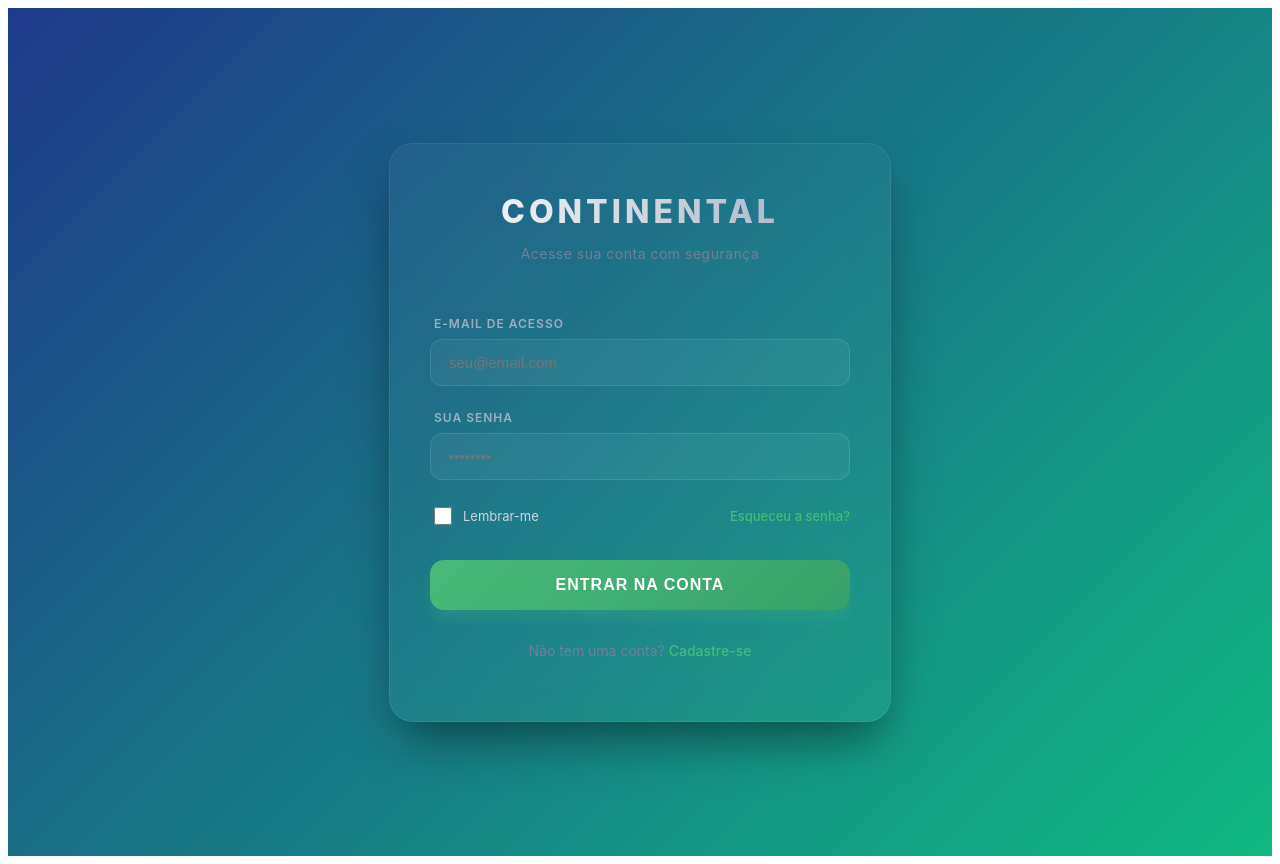
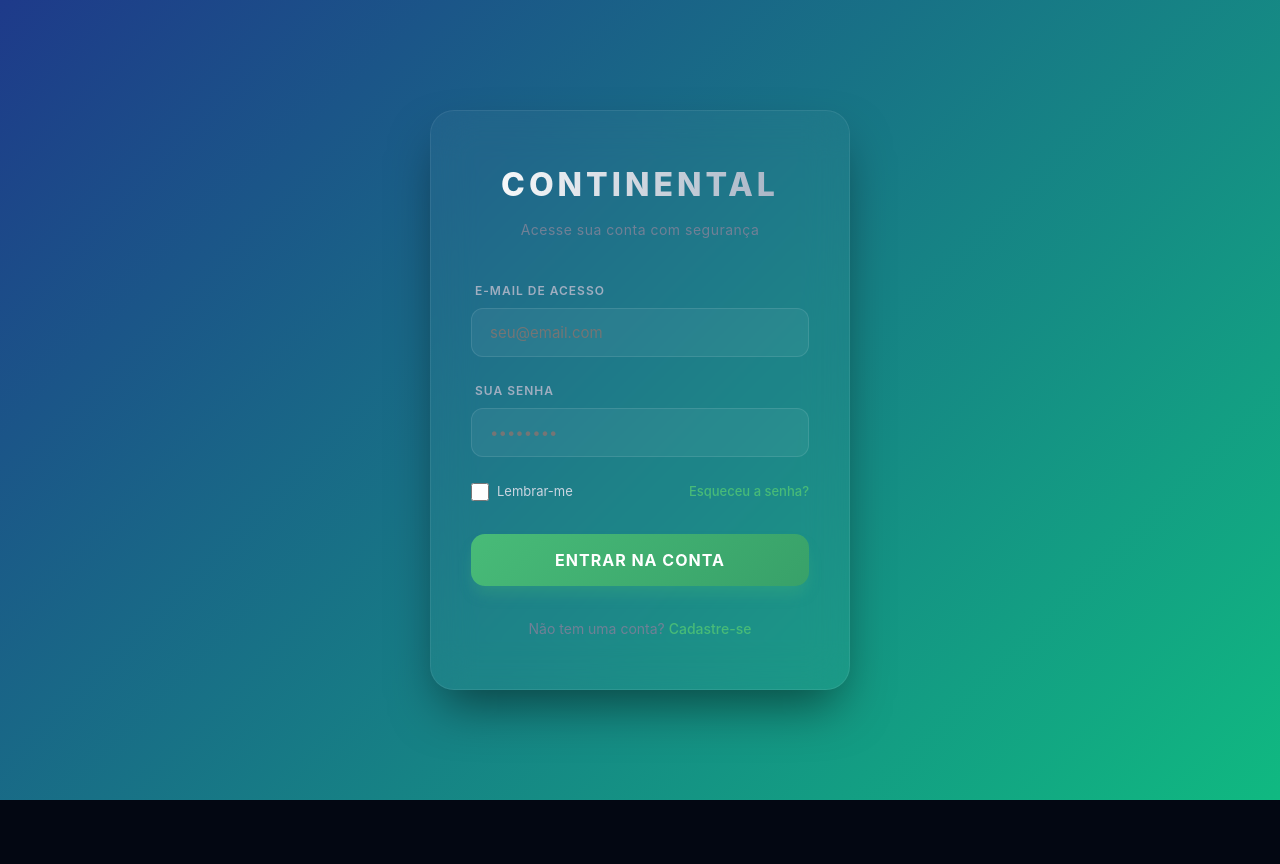
Before and after one commit to maneldourado/saude_bro, a Next.js app: page /login in a window 1280 px wide. After the commit the page ends 800 px from the top, so only its background shows below. Built offline with nearby package versions, Linux system fonts and the light colour scheme.

Commit message:
Create layout.tsx

```diff
--- /dev/null
+++ b/app/layout.tsx
@@ -0,0 +1,29 @@
+// app/layout.tsx
+import type { Metadata } from 'next';
+import { Inter } from 'next/font/google';
+import './globals.css';
+
+const inter = Inter({ subsets: ['latin'] });
+
+export const metadata: Metadata = {
+  title: 'CHMS - Sistema de Gestão de Saúde Ocupacional',
+  description: 'Sistema de Gestão de Saúde Ocupacional',
+};
+
+export default function RootLayout({
+  children,
+}: {
+  children: React.ReactNode;
+}) {
+  return (
+    <html lang="pt-br">
+      <head>
+        <link
+          rel="stylesheet"
+          href="https://cdnjs.cloudflare.com/ajax/libs/font-awesome/6.0.0-beta3/css/all.min.css"
+        />
+      </head>
+      <body className={inter.className}>{children}</body>
+    </html>
+  );
+}
```
